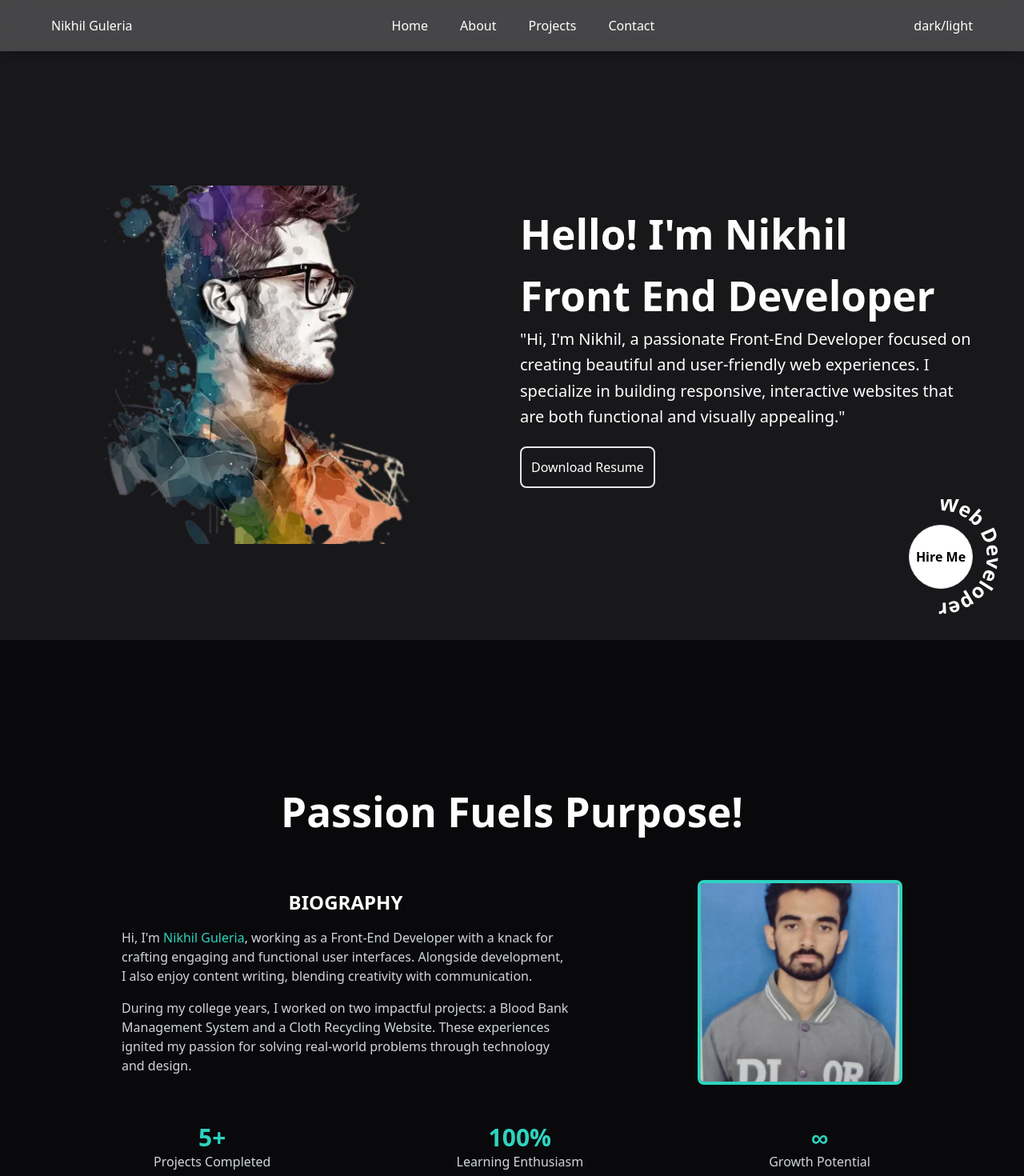
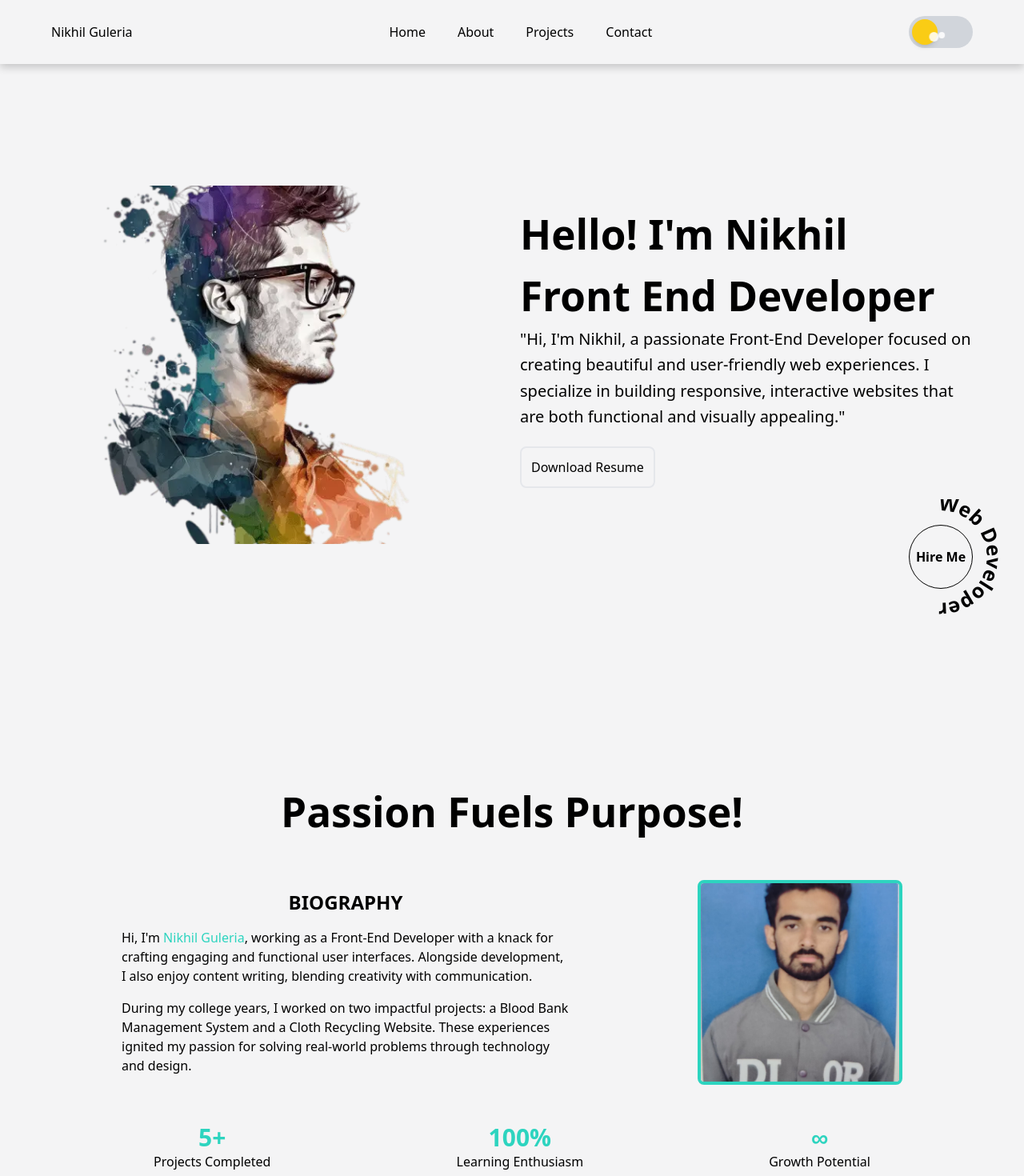
Before and after one commit to Nikhilguleria98/Portfolio, a React (Vite) app: page / in a window 1280 px wide. Shown: the top 1470 px of the page at 80% size. Built offline with nearby package versions, Linux system fonts and the light colour scheme.

Commit message:
Added Dark/light feature

```diff
--- a/src/App.jsx
+++ b/src/App.jsx
@@ -6,6 +6,7 @@ import About from "./components/About/About";
 import Projects from "./components/Projects/Projects";
 import Contact from "./components/Contact/Contact";
 import ContactForm from "./components/Contact/Contact";
+import { ThemeProvider } from "./ThemeContext";
 
 const App = () => {
   return (
@@ -18,14 +19,14 @@ const App = () => {
     //     <Route path="/#contact" element={<Contact />} />
     //   </Routes>
     // </BrowserRouter>
- <>
+ <ThemeProvider  >
     <Header />
     <Hero />
     <About />
     <Projects />
 
     <ContactForm />
- </>
+ </ThemeProvider>
   );
 };
 
--- /dev/null
+++ b/src/ThemeContext.jsx
@@ -0,0 +1,20 @@
+// src/context/ThemeContext.js
+import React, { createContext, useContext, useState } from "react";
+
+const ThemeContext = createContext();
+
+export const ThemeProvider = ({ children }) => {
+  const [theme, setTheme] = useState("light");
+
+  const toggleTheme = () => {
+    setTheme((prevTheme) => (prevTheme === "light" ? "dark" : "light"));
+  };
+
+  return (
+    <ThemeContext.Provider value={{ theme, toggleTheme }}>
+      <div className={theme === "dark" ? "dark" : ""}>{children}</div>
+    </ThemeContext.Provider>
+  );
+};
+
+export const useTheme = () => useContext(ThemeContext);
--- a/src/components/About/About.jsx
+++ b/src/components/About/About.jsx
@@ -3,7 +3,7 @@ import { motion } from 'framer-motion'; // Importing Framer Motion
 
 function AboutUs() {
   return (
-    <div id='about' className="min-h-screen w-full bg-zinc-950 text-white flex flex-col items-center justify-center p-6">
+    <div id='about' className="min-h-screen w-full  flex flex-col items-center justify-center p-6 text-black dark:text-white bg-zinc-100 dark:bg-zinc-900">
       {/* Animated Header */}
       <motion.h1
         className="text-[6vh] sm:text-[8vh] md:text-[4vw] text-center font-bold mt-10"
@@ -29,10 +29,10 @@ function AboutUs() {
           transition={{ duration: 0.8 }}
         >
           <h2 className="text-2xl text-center font-semibold">BIOGRAPHY</h2>
-          <p className="mt-4 text-gray-300">
+          <p className="mt-4   text-black dark:text-white bg-zinc-100 dark:bg-zinc-900">
             Hi, I'm <span className="text-teal-400">Nikhil Guleria</span>, working as a Front-End Developer with a knack for crafting engaging and functional user interfaces. Alongside development, I also enjoy content writing, blending creativity with communication.
           </p>
-          <p className="mt-4 text-gray-300">
+          <p className="mt-4  text-black dark:text-white bg-zinc-100 dark:bg-zinc-900">
             During my college years, I worked on two impactful projects: a Blood Bank Management System and a Cloth Recycling Website. These experiences ignited my passion for solving real-world problems through technology and design.
           </p>
         </motion.div>
@@ -63,15 +63,15 @@ function AboutUs() {
       >
         <div className="text-center">
           <h3 className="text-3xl font-bold text-teal-400">5+</h3>
-          <p className="text-gray-300">Projects Completed</p>
+          <p className=" text-black dark:text-white">Projects Completed</p>
         </div>
         <div className="text-center">
           <h3 className="text-3xl font-bold text-teal-400">100%</h3>
-          <p className="text-gray-300">Learning Enthusiasm</p>
+          <p className=" text-black dark:text-white ">Learning Enthusiasm</p>
         </div>
         <div className="text-center">
           <h3 className="text-3xl font-bold text-teal-400">∞</h3>
-          <p className="text-gray-300">Growth Potential</p>
+          <p className=" text-black dark:text-white ">Growth Potential</p>
         </div>
       </motion.div>
     </div>
--- a/src/components/Contact/Contact.jsx
+++ b/src/components/Contact/Contact.jsx
@@ -109,7 +109,7 @@ const Contact = () => {
   return (
  <section id="contact">
      <motion.div
-      className="min-h-screen bg-zinc-950 text-white flex flex-col md:flex-row items-center justify-center pt-20"
+      className="min-h-screen  flex flex-col md:flex-row items-center justify-center pt-20 text-black dark:text-white bg-zinc-100 dark:bg-zinc-900"
       ref={ref}
       variants={parentVariants}
       initial="hidden"
--- a/src/components/Header/Header.jsx
+++ b/src/components/Header/Header.jsx
@@ -2,9 +2,11 @@ import React, { useState } from "react";
 import { FaBarsStaggered } from "react-icons/fa6";
 import { HiXMark } from "react-icons/hi2";
 import { motion, AnimatePresence } from "framer-motion";
+import { useTheme } from "../../ThemeContext";
 
 function Navbar() {
   const [isMenuOpen, setIsMenuOpen] = useState(false);
+  const { theme, toggleTheme } = useTheme();
 
   const toggleMenu = () => {
     setIsMenuOpen(!isMenuOpen);
@@ -27,7 +29,7 @@ function Navbar() {
   return (
     <>
       <nav
-        className="sticky top-0 z-50 w-full"
+        className="sticky top-0 z-50 w-full "
         style={{
           backdropFilter: "blur(10px)", // Adds the glass effect
           backgroundColor: "rgba(255, 255, 255, 0.2)", // Transparent glass background
@@ -35,7 +37,7 @@ function Navbar() {
           overflowX: "hidden", // Prevent horizontal scroll behind the navbar
         }}
       >
-        <div className="flex justify-between px-4 md:px-16 py-5 items-center text-white">
+        <div className="flex justify-between px-4 md:px-16 py-5 items-center  text-black dark:text-white bg-zinc-100 dark:bg-zinc-900">
           <div>Nikhil Guleria</div>
           <div>
             <ul className="hidden md:flex gap-10">
@@ -53,7 +55,84 @@ function Navbar() {
               </li>
             </ul>
           </div>
-          <div>dark/light</div>
+
+
+
+
+          <button
+            onClick={toggleTheme}
+            className="relative w-20 h-10 bg-gray-300 dark:bg-gray-700 rounded-full flex items-center transition-all duration-300"
+            aria-label="Toggle theme"
+          >
+            {/* Slider Circle */}
+            <motion.div
+              className="absolute w-8 h-8 bg-yellow-400 dark:bg-gray-900 rounded-full shadow-md transform"
+              layout
+              initial={false}
+              animate={{ x: theme === "light" ? 4 : 36 }}
+              transition={{ type: "spring", stiffness: 500, damping: 30 }}
+            >
+              {/* Sun/Cloud for Light Mode */}
+              {theme === "light" && (
+                <div className="absolute inset-0 flex items-center justify-center">
+                  <motion.div
+                    className="relative"
+                    initial={{ opacity: 0, scale: 0.5 }}
+                    animate={{ opacity: 1, scale: 1 }}
+                    exit={{ opacity: 0 }}
+                  >
+                    {/* Sun */}
+                    <div className="w-4 h-4 bg-yellow-400 rounded-full"></div>
+                    {/* Clouds */}
+                    <motion.div
+                      className="absolute top-1/2 left-3 w-3 h-3 bg-white rounded-full"
+                      animate={{ x: [0, 5, 0], opacity: [0.8, 1, 0.8] }}
+                      transition={{ repeat: Infinity, duration: 2 }}
+                    ></motion.div>
+                    <motion.div
+                      className="absolute top-1/2 left-6 w-2 h-2 bg-white rounded-full"
+                      animate={{ x: [0, 4, 0], opacity: [0.8, 1, 0.8] }}
+                      transition={{ repeat: Infinity, duration: 2 }}
+                    ></motion.div>
+                  </motion.div>
+                </div>
+              )}
+
+              {/* Moon/Stars for Dark Mode */}
+              {theme === "dark" && (
+                <div className="absolute inset-0 flex items-center justify-center">
+                  <motion.div
+                    className="relative"
+                    initial={{ opacity: 0, scale: 0.5 }}
+                    animate={{ opacity: 1, scale: 1 }}
+                    exit={{ opacity: 0 }}
+                  >
+                    {/* Moon */}
+                    <div className="w-4 h-4 bg-gray-900 rounded-full"></div>
+                    {/* Stars */}
+                    <motion.div
+                      className="absolute top-1 w-1 h-1 bg-white rounded-full"
+                      animate={{ opacity: [0, 1, 0] }}
+                      transition={{ repeat: Infinity, duration: 1.5 }}
+                    ></motion.div>
+                    <motion.div
+                      className="absolute top-3 right-3 w-1 h-1 bg-white rounded-full"
+                      animate={{ opacity: [0, 1, 0] }}
+                      transition={{ repeat: Infinity, duration: 1.5 }}
+                    ></motion.div>
+                    <motion.div
+                      className="absolute bottom-2 left-2 w-1 h-1 bg-white rounded-full"
+                      animate={{ opacity: [0, 1, 0] }}
+                      transition={{ repeat: Infinity, duration: 1.5 }}
+                    ></motion.div>
+                  </motion.div>
+                </div>
+              )}
+            </motion.div>
+          </button>
+
+
+
           <div className="md:hidden">
             <motion.button
               onClick={toggleMenu}
--- a/src/components/Hero Section/Hero.jsx
+++ b/src/components/Hero Section/Hero.jsx
@@ -1,12 +1,12 @@
 import React, { useState } from "react";
 import { motion } from "framer-motion";
 import "../../index.css";
-import StarBorder from "../../StarBorder";
+import { useTheme } from "../../ThemeContext";
 
 
 const Hero = ({ isImageRounded = false, isHover = true }) => {
   const [mousePosition, setMousePosition] = useState({ x: 0, y: 0 });
-
+  const { theme } = useTheme();
   const handleMouseMove = (e) => {
     const { left, top, width, height } = e.target.getBoundingClientRect();
     const x = (e.clientX - left) / width - 0.5;
@@ -39,10 +39,10 @@ const Hero = ({ isImageRounded = false, isHover = true }) => {
   return (
     <div
       id="home"
-      className="text-white min-h-screen bg-zinc-900 flex flex-col md:flex-row items-center justify-center px-4 md:px-16 gap-5 relative pt-[6rem] md:pt-[2rem] overflow-hidden"
+      className=" min-h-screen  flex flex-col md:flex-row items-center justify-center px-4 md:px-16 gap-5 relative pt-[6rem] md:pt-[2rem] overflow-hidden  text-black dark:text-white bg-zinc-100 dark:bg-zinc-900"
       style={{
         // backgroundColor: "#060717",
-        marginTop: "-4rem", // Adjust this based on the Navbar height
+        marginTop: "-5rem", // Adjust this based on the Navbar height
         // paddingTop: "4rem", // Match the height of the Navbar
       }}
     >
@@ -119,11 +119,11 @@ const Hero = ({ isImageRounded = false, isHover = true }) => {
 
       <motion.div className="flex justify-center md:justify-start mt-5 gap-4" variants={itemVariant}>
   <button className="relative md:hidden block p-3 border-2 rounded-lg overflow-hidden group">
-    <span className="relative z-10 text-white group-hover:text-black transition duration-300">Hire me</span>
-    <span className="absolute inset-0 bg-teal-400 scale-0 group-hover:scale-125 rounded-full transition-transform duration-500 ease-out"></span>
+    <span className="relative z-10  group-hover:text-black transition duration-300 text-black dark:text-white">Hire me</span>
+    <span className="absolute inset-0 bg-teal-400 scale-0 group-hover:scale-125 rounded-full transition-transform duration-500 ease-out "></span>
   </button>
   <button className="relative p-3 border-2 rounded-lg overflow-hidden group">
-    <span className="relative z-10 text-white group-hover:text-black transition duration-300">Download Resume</span>
+    <span className="relative z-10  group-hover:text-black transition duration-300 text-black dark:text-white  ">Download Resume</span>
     <span className="absolute inset-0 bg-teal-400 scale-0 group-hover:scale-125 rounded-full transition-transform duration-500 ease-out"></span>
   </button>
 </motion.div>
@@ -154,7 +154,13 @@ const Hero = ({ isImageRounded = false, isHover = true }) => {
 
       <div className="absolute bottom-8 right-8 md:fixed z-50">
       <div className="h-36 w-36 hidden md:flex justify-center items-center rounded-full relative">
-    <div className="h-20 w-20 border rounded-full flex justify-center items-center bg-white text-black font-bold hover:bg-black hover:text-white cursor-pointer duration-200">
+        <div
+          className={`h-20 w-20 border border-black rounded-full flex justify-center items-center font-bold hover:bg-black hover:text-white cursor-pointer duration-200 ${
+            theme === "light"
+              ? "text-black bg-zinc-100" // Light mode styles
+              : "text-white bg-zinc-900" // Dark mode styles
+          }`}
+        >
           Hire Me
         </div>
         <svg
@@ -167,7 +173,11 @@ const Hero = ({ isImageRounded = false, isHover = true }) => {
               d="M 75, 75 m -60, 0 a 60,60 0 1,1 120,0 a 60,60 0 1,1 -120,0"
             />
           </defs>
-      <text fill="white" fontSize="26" fontWeight="bold">
+          <text
+            fill={theme === "light" ? "black" : "white"} // Adjust text color based on theme
+            fontSize="26"
+            fontWeight="bold"
+          >
             <textPath href="#circlePath" textAnchor="middle" startOffset="50%">
               Web Developer
             </textPath>
--- a/src/components/Projects/Projects.jsx
+++ b/src/components/Projects/Projects.jsx
@@ -65,7 +65,7 @@ const Projects = () => {
   return (
     <>
       <section id="projects">
-      <div className="min-h-screen w-full bg-zinc-800 text-white flex flex-col items-center">
+      <div className="min-h-screen w-full  flex flex-col items-center text-black dark:text-white bg-teal-50 dark:bg-zinc-900">
         {/* Header */}
         <div className="mt-10 px-4 sm:px-8 text-center">
           <h1 className="text-[6vh] sm:text-[8vh] md:text-[4vw] font-bold">
@@ -79,7 +79,7 @@ const Projects = () => {
             {data.map((currElem) => (
               <div
                 key={currElem.id}
-                className="max-w-[350px] relative bg-zinc-700 rounded-lg shadow-lg p-4 hover:scale-95 transition-transform duration-300 "
+                className="max-w-[350px] relative  rounded-lg shadow-lg p-4 hover:scale-95 transition-transform duration-300 text-black dark:text-white bg-zinc-200 dark:bg-zinc-700"
               >
                 {/* Image */}
                 <div className="relative  group">
@@ -114,7 +114,7 @@ const Projects = () => {
          <div>
          <div>
            <p className="text-lg font-semibold">{currElem.name}</p>
-           <p className="text-sm text-gray-300">{currElem.desciption}</p>
+           <p className="text-sm text-black dark:text-white">{currElem.desciption}</p>
            </div>
 
 
--- a/src/index.css
+++ b/src/index.css
@@ -21,6 +21,11 @@
     scroll-behavior: smooth;
   }
 
-  body {
-    transition: background-color 0.3s, color 0.3s;
-  }
+ /* src/index.css */
+body {
+  @apply bg-white text-black;
+}
+
+.dark body {
+  @apply bg-gray-900 text-white;
+}
--- a/tailwind.config.js
+++ b/tailwind.config.js
@@ -1,6 +1,6 @@
 /** @type {import('tailwindcss').Config} */
 export default {
-  darkMode: 'class',
+  darkMode: "class",
   content: [
     "./index.html",
     "./src/**/*.{js,ts,jsx,tsx}",
```
Also changed, not shown: src/Darkmode/Darkmode.jsx (added, +81 -0 lines), src/StarBorder.jsx (deleted, +0 -34 lines). Lines whose indentation alone changed are shown as unchanged.
